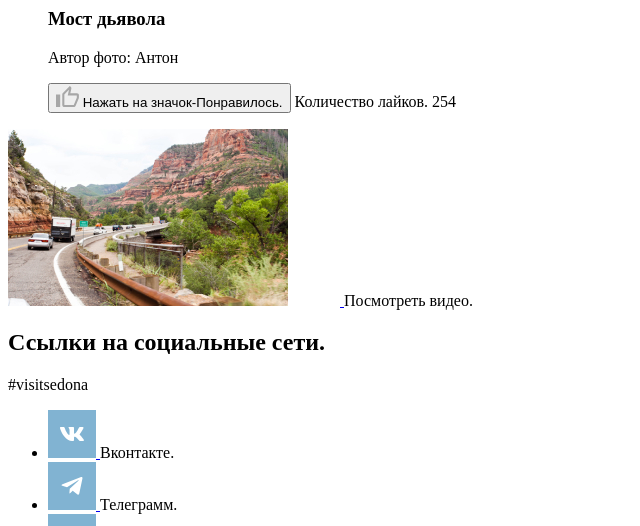
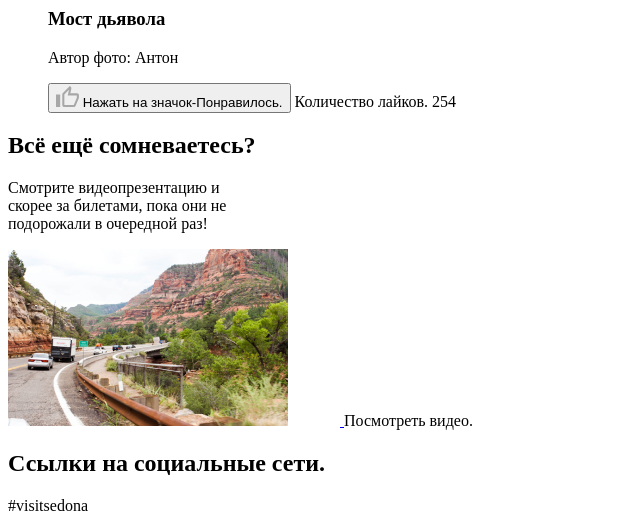
Before and after one commit to htmlacademy-adaptive/2098385-sedona-26, a website: page source/catalog.html in a window 1280 px wide. Shown: the part 1940-2466 px from the top of the page, without its empty margins (0-640 px from the left). Drawn offline with Linux system fonts and the light colour scheme.

Commit message:
Довёрстывает каталог

```diff
--- a/source/catalog.html
+++ b/source/catalog.html
@@ -98,8 +98,10 @@
               <span class="catalog__likes">254</span>
           </li>
         </ul>
-        <div class="catalog__video">
-          <img class="catalog__video" src="img/video.jpg" width="280" height="177" alt="Видео.">
+        <div class="catalog__video video">
+          <h2 class="video__title">Всё ещё сомневаетесь?</h2>
+          <p class="video__desc">Смотрите видеопрезентацию и<br> скорее за билетами, пока они не<br> подорожали в очередной раз!</p>
+          <img class="video__img" src="img/video.jpg" width="280" height="177" alt="Видео.">
           <a class="catalog__link" href=" ">
             <svg class="catalog__play" role="img" aria-label="Запустить видео." width="48" height="55" viewBox="0 0 48 55" fill="none" xmlns="http://www.w3.org/2000/svg">
               <path d="M48 27.0193L0 54.0193L2.42273e-06 0.0192871L48 27.0193Z" fill="white" fill-opacity="0.7"/>
```
